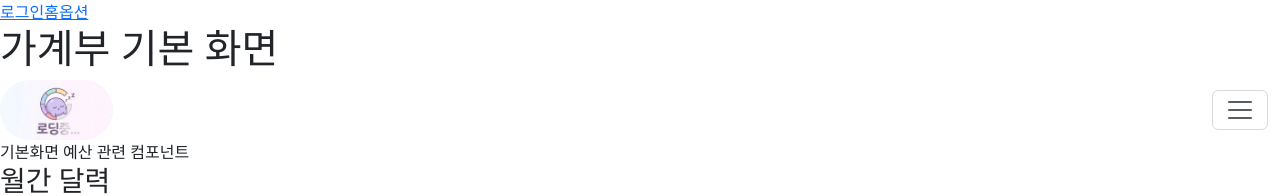
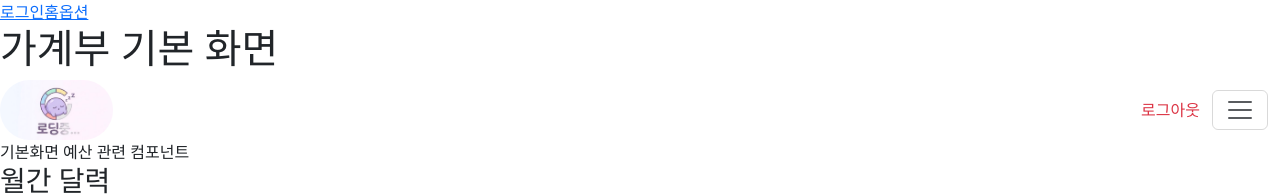
Before and after one commit to kb-28-loading/account-book, a Vue app in the folder skeleton-project/: page /home in a window 1280 px wide. Shown: the top 196 px of the page. Built offline with nearby package versions, Linux system fonts and the light colour scheme; no server answers.

Commit message:
Feat. Header 내 로그아웃 버튼 추가, 로그아웃 기능 추가
로그아웃 글자 위 마우스 올라갔을 때 CSS 추가 필요

```diff
--- a/skeleton-project/src/App.vue
+++ b/skeleton-project/src/App.vue
@@ -7,6 +7,7 @@
     @login-success="goHome"
     @go-join="goJoin"
     @new-user="goLogin"
+    @user-logout="userLogout"
   ></RouterView>
 </template>
 
@@ -54,6 +55,12 @@ const goJoin = () => {
 const goLogin = () => {
   router.replace('/login');
 };
+
+// 로그아웃 클릭 시 login.js내 회원정보 비운 뒤, 로그인 화면으로 이동
+const userLogout = () => {
+  loginStore.logout();
+  router.replace('/login');
+};
 </script>
 
 <style scoped></style>
--- a/skeleton-project/src/components/Header.vue
+++ b/skeleton-project/src/components/Header.vue
@@ -1,14 +1,23 @@
 <template>
-  <div>
+  <div class="header">
     <img src="@/assets/mainLogo.jpg" alt="메인 로고" />
-    <RightNavBar />
+    <div class="buttons">
+      <span class="text-danger" @click.stop="logout">로그아웃</span>
+      <RightNavBar />
+    </div>
   </div>
 </template>
 <script setup>
 import RightNavBar from './RightNavBar.vue';
+
+const emit = defineEmits(['user-logout']);
+
+const logout = () => {
+  emit('user-logout');
+};
 </script>
 <style scoped>
-div {
+.header {
   display: flex;
   justify-content: space-between;
   background-color: white;
@@ -17,4 +26,8 @@ img {
   width: 113px;
   border-radius: 60px;
 }
+.buttons {
+  display: flex;
+  align-items: center;
+}
 </style>
--- a/skeleton-project/src/components/Home.vue
+++ b/skeleton-project/src/components/Home.vue
@@ -1,7 +1,7 @@
 <template>
   <div>
     <h1>가계부 기본 화면</h1>
-    <Header />
+    <Header @user-logout="emit('user-logout')" />
     <Budget />
     <div>
       <router-view></router-view>
@@ -14,4 +14,6 @@ import Calender from '@/components/Calender.vue';
 import Budget from './Budget.vue';
 import Header from './Header.vue';
 import MoneyList from './MoneyList.vue';
+
+const emit = defineEmits(['user-logout']);
 </script>
--- a/skeleton-project/src/stores/login.js
+++ b/skeleton-project/src/stores/login.js
@@ -59,7 +59,11 @@ export const useLoginStore = defineStore('login', () => {
   //     return 'rejected';
   //   }
   // };
-  // return { user, undeID, undePW, login };
+
+  // const logout = () => {
+  //   user.value = {};
+  // };
+  // return { user, undeID, undePW, login, logout };
 
   const user = ref({ id: 1, userID: 'hj4094', userName: '한혜지' });
   let undeID = ref(0);
```
